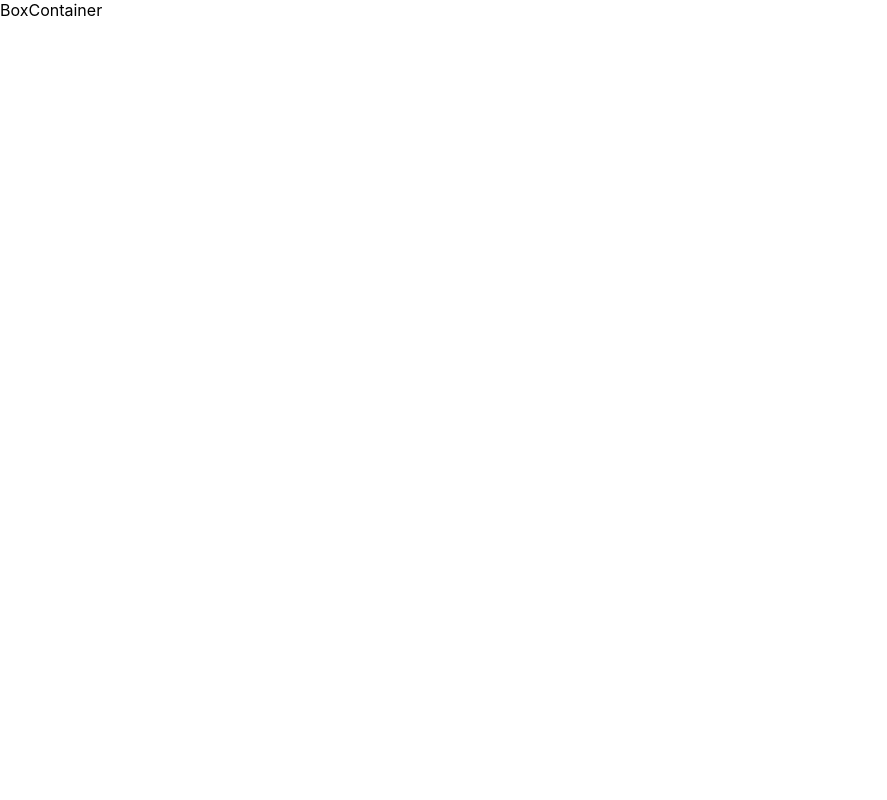
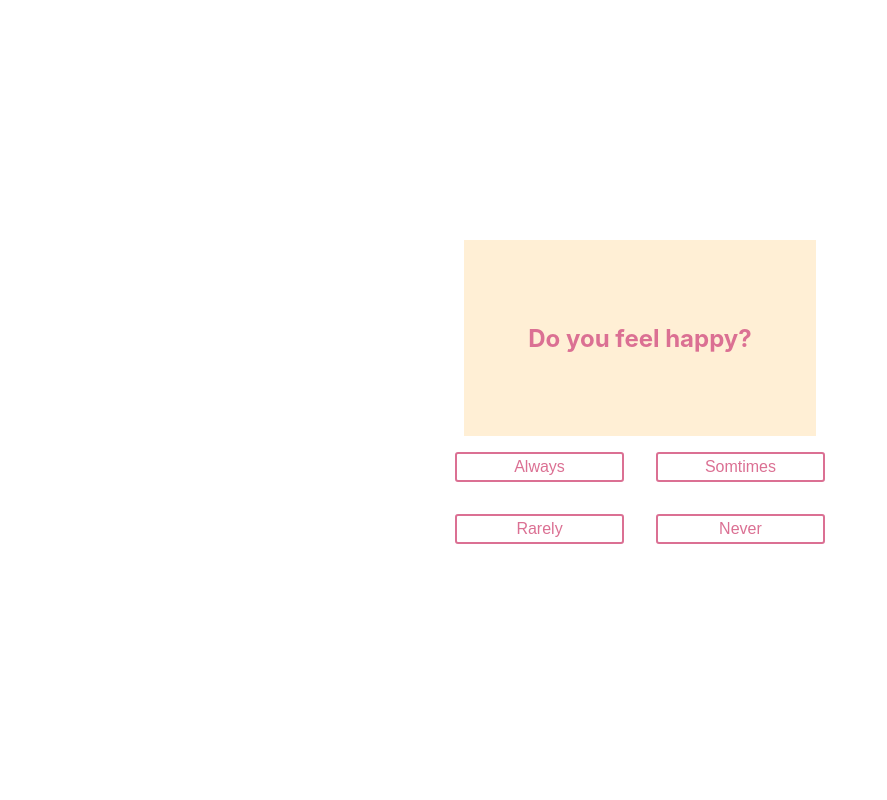
Before and after one commit to abhigupta-codedb/The_social_project, a React (Create React App) app: page /quiz in a window 1280 px wide. Shown: the top 800 px of the page, without its empty margins (0-887 px from the left). Built offline with nearby package versions, Linux system fonts and the light colour scheme.

Commit message:
feat: defining the structure

```diff
--- a/src/App.js
+++ b/src/App.js
@@ -2,7 +2,7 @@ import "./App.css";
 import styled from "styled-components";
 import { useNavigate } from "react-router-dom";
 
-const ChidldDiv = styled.button`
+const Button = styled.button`
   /* Adapt the colors based on primary prop */
   background: ${(props) => (props.primary ? "palevioletred" : "white")};
   color: ${(props) => (props.primary ? "white" : "palevioletred")};
@@ -43,9 +43,9 @@ function App() {
       <Wrapper>
         <Title>THE_SOCIAL_PROJECT</Title>
       </Wrapper>
-      <ChidldDiv primary onClick={() => navigate("/quiz")}>
+      <Button primary onClick={() => navigate("/quiz")}>
         NEXT
-      </ChidldDiv>
+      </Button>
     </ParentDiv>
   );
 }
--- a/src/Components/QuestionBox.jsx
+++ b/src/Components/QuestionBox.jsx
@@ -1,10 +1,65 @@
 import React from "react";
+import styled from "styled-components";
+
+const Title = styled.h1`
+  font-size: 1.5em;
+  text-align: center;
+  color: palevioletred;
+`;
+
+const Wrapper = styled.section`
+  padding: 4em;
+  background: papayawhip;
+`;
+
+const ParentDiv = styled.div`
+  height: 100vh;
+  display: flex;
+  align-items: center;
+  justify-content: center;
+  flex-direction: column;
+`;
+
+const Button = styled.button`
+  /* Adapt the colors based on primary prop */
+  background: ${(props) => (props.primary ? "palevioletred" : "white")};
+  color: ${(props) => (props.primary ? "white" : "palevioletred")};
+  width: 35%;
+  font-size: 1em;
+  margin: 1em;
+  padding: 0.25em 1em;
+  border: 2px solid palevioletred;
+  border-radius: 3px;
+  &:hover {
+    cursor: pointer;
+    background: ${(props) =>
+      props.primary ? "palevioletred" : "palevioletred"};
+    color: ${(props) => (props.primary ? "white" : "white")};
+  }
+`;
+
+const AnswersWrapper = styled.div`
+  display: flex;
+  flex-direction: row;
+  flex-wrap: wrap;
+  justify-content: center;
+`;
 
 const QuestionBox = ({ quiz }) => {
-  const { question, option1, option2, option3, option4 } = quiz;
-  console.log("quiz is", quiz);
+  const { question, options } = quiz;
 
-  return <div>QuestionBox</div>;
+  return (
+    <ParentDiv>
+      <Wrapper>
+        <Title>{question}</Title>
+      </Wrapper>
+      <AnswersWrapper>
+        {options.map((option) => (
+          <Button>{option.Text}</Button>
+        ))}
+      </AnswersWrapper>
+    </ParentDiv>
+  );
 };
 
 export default QuestionBox;
--- a/src/Container/BoxContainer.jsx
+++ b/src/Container/BoxContainer.jsx
@@ -7,8 +7,7 @@ const BoxContainer = () => {
   const [next, setNext] = useState(true);
   return (
     <div>
-      BoxContainer
-      {quiz.forEach(
+      {quiz.map(
         (quiz) => next && <QuestionBox quiz={quiz} setNext={setNext} />
       )}
     </div>
--- a/src/Helper/quiz.js
+++ b/src/Helper/quiz.js
@@ -1,59 +1,65 @@
 export const quiz = [
   {
     question: "Do you feel happy?",
-    option1: {
+    options: [
+      {
         Text: "Always",
         value: 4,
       },
-    option2: {
+      {
         Text: "Somtimes",
         value: 3,
       },
-    option3: {
+      {
         Text: "Rarely",
         value: 2,
       },
-    option4: {
+      {
         Text: "Never",
         value: 1,
       },
+    ],
   },
   {
     question: "How often you have sex?",
-    option1: {
+    options: [
+      {
         Text: "Always",
         value: 4,
       },
-    option2: {
+      {
         Text: "Somtimes",
         value: 3,
       },
-    option3: {
+      {
         Text: "Rarely",
         value: 2,
       },
-    option4: {
+      {
         Text: "Never",
         value: 1,
       },
+    ],
   },
   {
     question: "How often you hangout with your friends?",
-    option1: {
+    options: [
+      {
         Text: "Always",
         value: 4,
       },
-    option2: {
+      {
         Text: "Somtimes",
         value: 3,
       },
-    option3: {
+      {
         Text: "Rarely",
         value: 2,
       },
-    option4: {
+      {
         Text: "Never",
         value: 1,
       },
+    ],
   },
 ];
```
Lines whose indentation alone changed are shown as unchanged.
